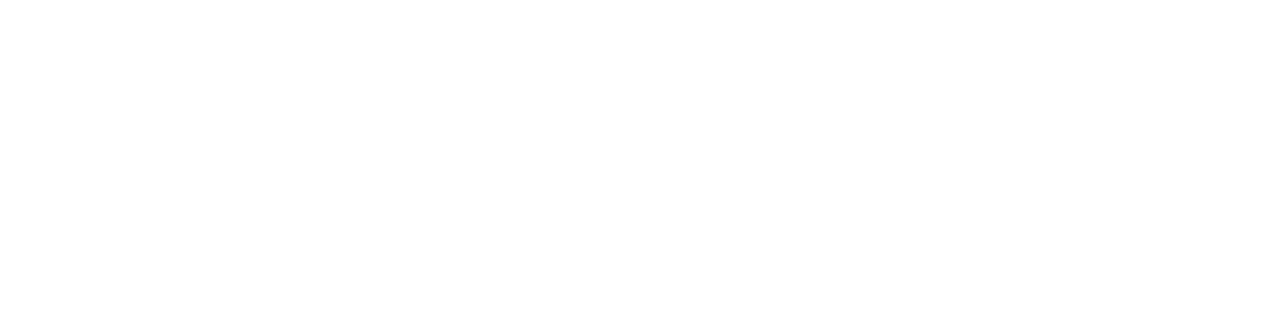
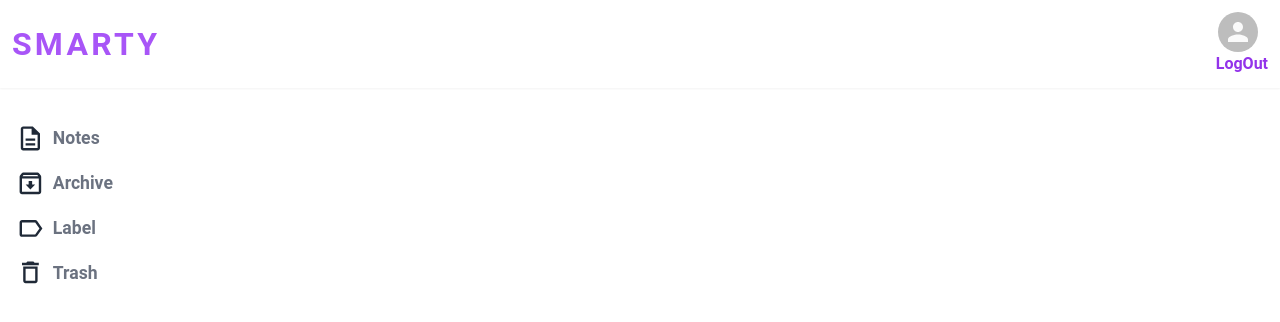
Before and after one commit to swethaogeti/smart-note, a React (Create React App) app: page /labels in a window 1280 px wide. Before the commit this address had no page. Shown: the top 322 px of the page. Built offline with nearby package versions, Linux system fonts and the light colour scheme; the HTML template or start-up script is replaced by a standard one.

Commit message:
feat : sortBox , label page

```diff
--- a/src/App.js
+++ b/src/App.js
@@ -4,6 +4,7 @@
 import { TextEditorModal } from "./components/TextEditorModal";
 import { ArchivePage } from "./pages/ArchivePage";
 import { HomePage } from "./pages/HomePage";
+import { LabelsPage } from "./pages/LabelsPage";
 import { LandingPage } from "./pages/LandingPage";
 import { LoginPage } from "./pages/LoginPage";
 import { SignUpPage } from "./pages/SignUpPage";
@@ -21,7 +22,8 @@
         </Route>
 
         <Route path="/trash" element={<TrashPage />}></Route>
-        <Route path="archive" element={<ArchivePage />}></Route>
+        <Route path="/labels" element={<LabelsPage />}></Route>
+        <Route path="/archive" element={<ArchivePage />}></Route>
       </Routes>
     </div>
   );
--- a/src/components/Sidebar.js
+++ b/src/components/Sidebar.js
@@ -1,8 +1,8 @@
 import React from "react";
 import DescriptionOutlinedIcon from "@material-ui/icons/DescriptionOutlined";
-import ArchiveIcon from "@material-ui/icons/Archive";
+import ArchiveOutlinedIcon from "@material-ui/icons/ArchiveOutlined";
 import DeleteOutlineIcon from "@material-ui/icons/DeleteOutline";
-
+import LabelOutlinedIcon from "@material-ui/icons/LabelOutlined";
 import SidebarRow from "./SidebarRow";
 
 export const Sidebar = () => {
@@ -13,7 +13,12 @@
         title={"Notes"}
         path={"notes"}
       />
-      <SidebarRow Icon={ArchiveIcon} title={"Archive"} path={"archive"} />
+      <SidebarRow
+        Icon={ArchiveOutlinedIcon}
+        title={"Archive"}
+        path={"archive"}
+      />
+      <SidebarRow Icon={LabelOutlinedIcon} title={"Label"} path={"labels"} />
       <SidebarRow Icon={DeleteOutlineIcon} title={"Trash"} path={"trash"} />
     </div>
   );
--- /dev/null
+++ b/src/components/SortBox.js
@@ -0,0 +1,54 @@
+import React from "react";
+import { useRef, useState } from "react";
+import { useOnClickOutside } from "../hooks/useOnClickOutside";
+import SortIcon from "@mui/icons-material/Sort";
+export const SortBox = () => {
+  const ref = useRef();
+  const [isModalOpen, setModalOpen] = useState(false);
+  useOnClickOutside(ref, () => setModalOpen(false));
+
+  const [newTag, setNewTag] = useState("");
+  return (
+    <div>
+      <SortIcon
+        className="btn !text-[2rem] relative"
+        onClick={() => setModalOpen(true)}
+      />
+
+      {isModalOpen ? (
+        <div
+          ref={ref}
+          className="  flex p-1 right-4 space-x-3 bg-gray-100 border-2 border-gray-300 absolute rounded-md shadow-lg"
+        >
+          <div>
+            <div className="flex space-x-1 justify-start">
+              <input type="radio" id="low" name="priority"></input>
+              <label className="font-bold">Low</label>
+            </div>
+            <div className="flex space-x-1 justify-start">
+              <input type="radio" id="medium" name="priority"></input>
+              <label className="font-bold">Medium</label>
+            </div>
+            <div className="flex space-x-1 justify-start ">
+              <input type="radio" id="high" name="priority"></input>
+              <label className="font-bold">High</label>
+            </div>
+          </div>
+
+          <div>
+            <div className="flex space-x-1 justify-start">
+              <input type="checkbox" id="low" name="priority"></input>
+              <label className="font-bold">Old</label>
+            </div>
+            <div className="flex space-x-1 justify-start">
+              <input type="checkbox" id="medium" name="priority"></input>
+              <label className="font-bold">New</label>
+            </div>
+          </div>
+        </div>
+      ) : (
+        ""
+      )}
+    </div>
+  );
+};
--- a/src/components/TextEditor.js
+++ b/src/components/TextEditor.js
@@ -108,7 +108,7 @@
           />
         </div>
         <div>
-          {matchPath("/note", pathname) ? (
+          {pathname === "/notes" ? (
             <button
               className="bg-gray-700 text-white sm:p-1 w-10 sm:w-14 rounded-md font-[600] cursor-pointer"
               onClick={addNoteHandler}
--- a/src/pages/HomePage.js
+++ b/src/pages/HomePage.js
@@ -6,7 +6,7 @@
 import { Sidebar } from "../components/Sidebar";
 import { TextEditor } from "../components/TextEditor";
 import { useNotes } from "../contexts/NotesProvider";
-
+import { SortBox } from "../components/SortBox";
 export const HomePage = () => {
   const { notes } = useNotes();
 
@@ -26,6 +26,9 @@
               note: "",
             }}
           />
+          <div className="flex w-full relative justify-end p-4">
+            <SortBox className="absolute" />
+          </div>
           <div className="mt-10  md:columns-3 space-y-2 columns-1 sm:columns-2 lg:columns-4 ">
             {notes.map((note) => (
               <NoteCard note={note} />
--- /dev/null
+++ b/src/pages/LabelsPage.js
@@ -0,0 +1,14 @@
+import { Navbar } from "../components/Navbar";
+import { Sidebar } from "../components/Sidebar";
+
+export const LabelsPage = () => {
+  return (
+    <div className="h-screen">
+      <Navbar />
+
+      <main className="flex ">
+        <Sidebar />
+      </main>
+    </div>
+  );
+};
```
